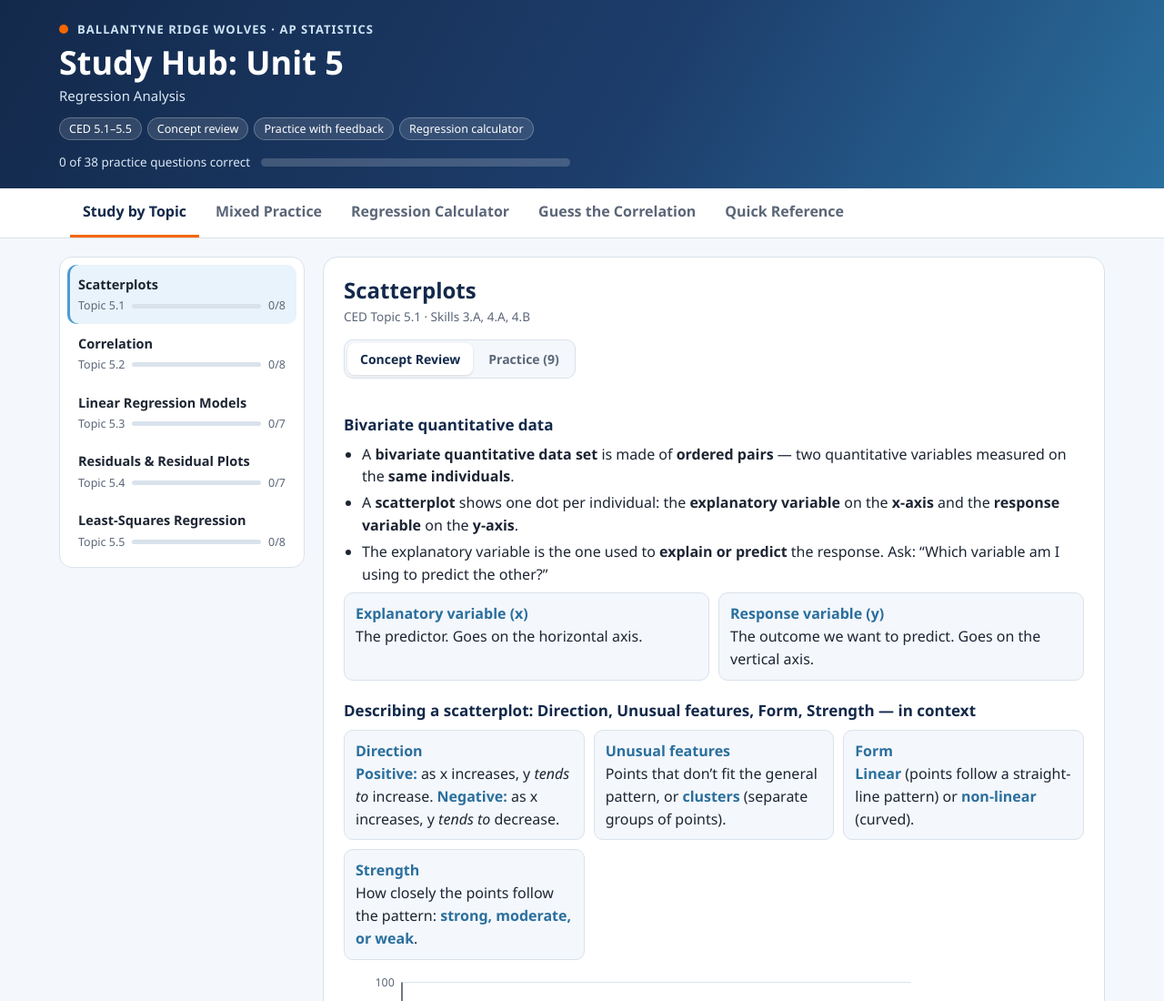
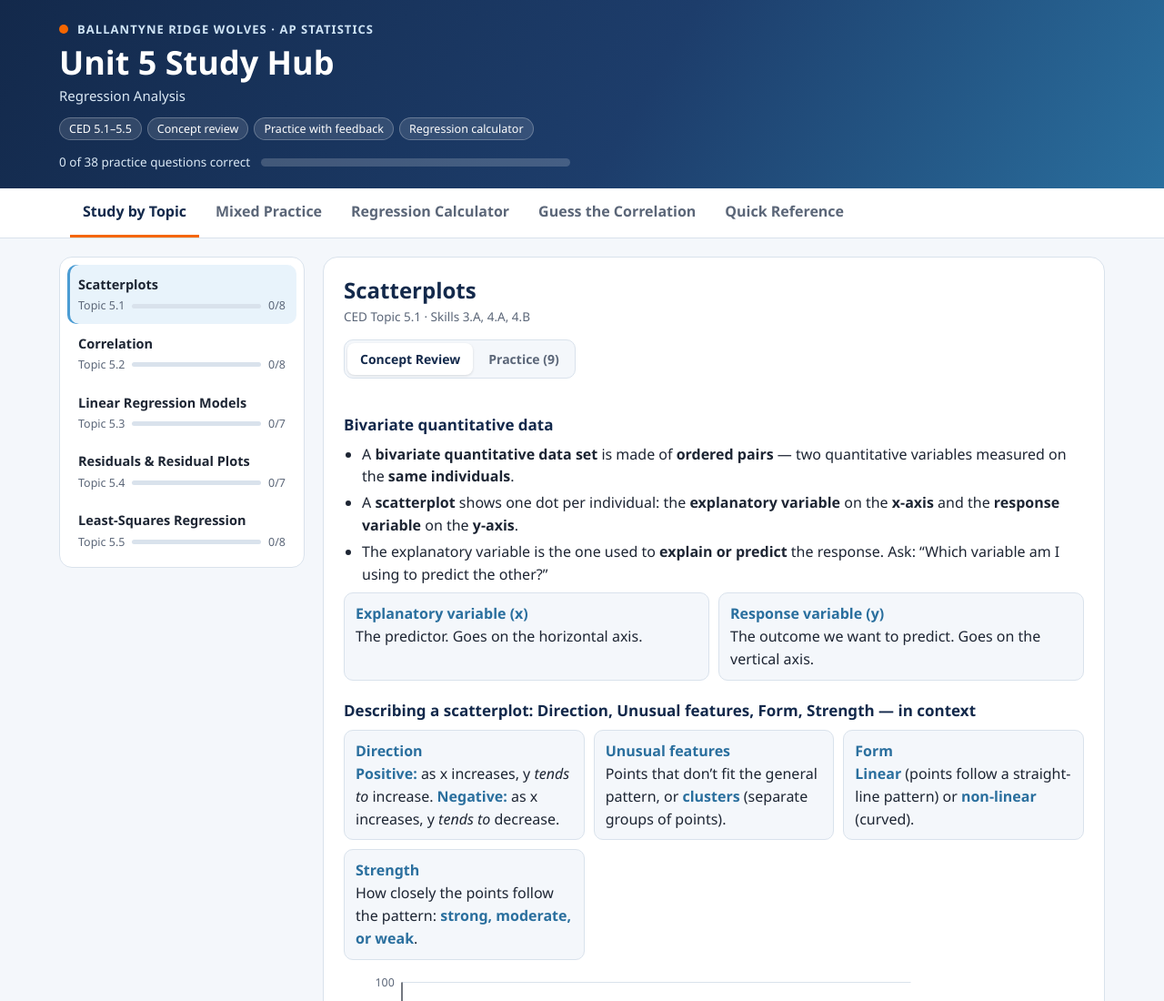
Before and after one commit to matthewcrouch-cms/AP-Stats-Unit-5-Study-Hub, a plain HTML site: page index.html in a window 1280 px wide. Shown: the top 1100 px of the page at 91% size. Drawn offline with Linux system fonts and the light colour scheme.

Commit message:
Rename page title to the "Unit XX Study Hub" convention
Co-Authored-By: Claude Opus 5.5 <noreply@anthropic.com>
Claude-Session: https://claude.ai/code/session_01F35YzXGpzbiwCpkeBHP8wJ

```diff
--- a/index.html
+++ b/index.html
@@ -3,7 +3,7 @@
 <head>
 <meta charset="UTF-8">
 <meta name="viewport" content="width=device-width, initial-scale=1">
-<title>Study Hub: Unit 5</title>
+<title>Unit 5 Study Hub</title>
 <style>
 :root{
   --blue:#4B9CD3; --blue-d:#2A6F9E; --blue-l:#E8F3FB;
@@ -165,7 +165,7 @@ input[type=range]{width:100%;accent-color:var(--orange)}
 <header>
   <div class="wrap">
     <div class="brand"><span class="dot"></span>Ballantyne Ridge Wolves · AP Statistics</div>
-    <h1>Study Hub: Unit 5</h1>
+    <h1>Unit 5 Study Hub</h1>
     <p class="sub">Regression Analysis</p>
     <div class="chips">
       <span class="chip">CED 5.1–5.5</span><span class="chip">Concept review</span><span class="chip">Practice with feedback</span><span class="chip">Regression calculator</span>
```
